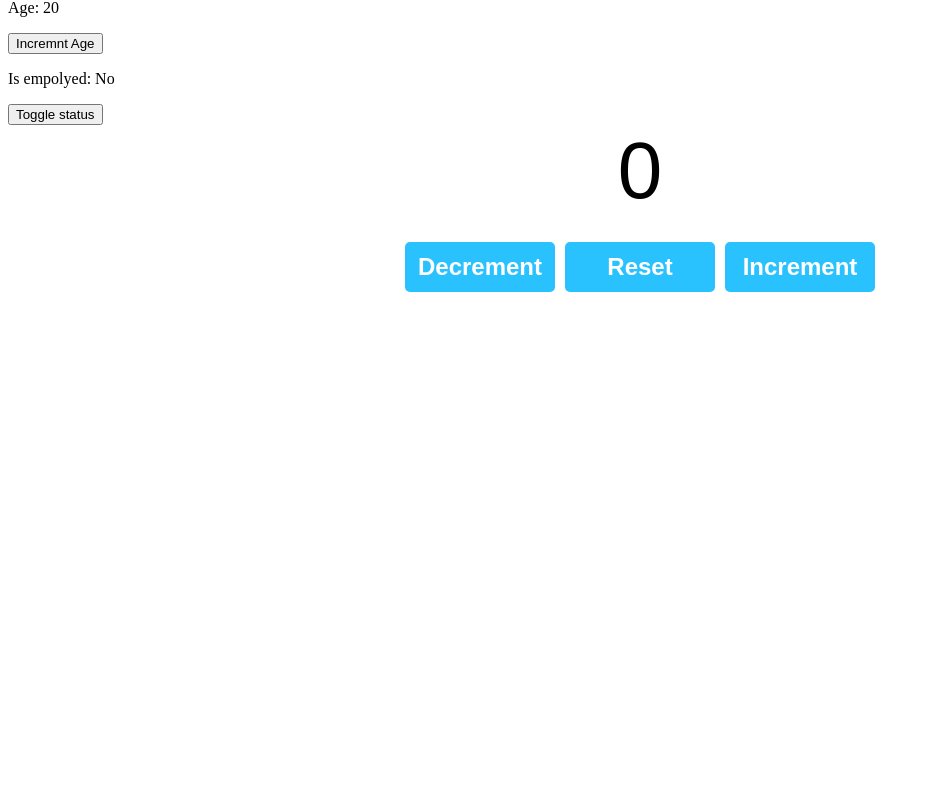
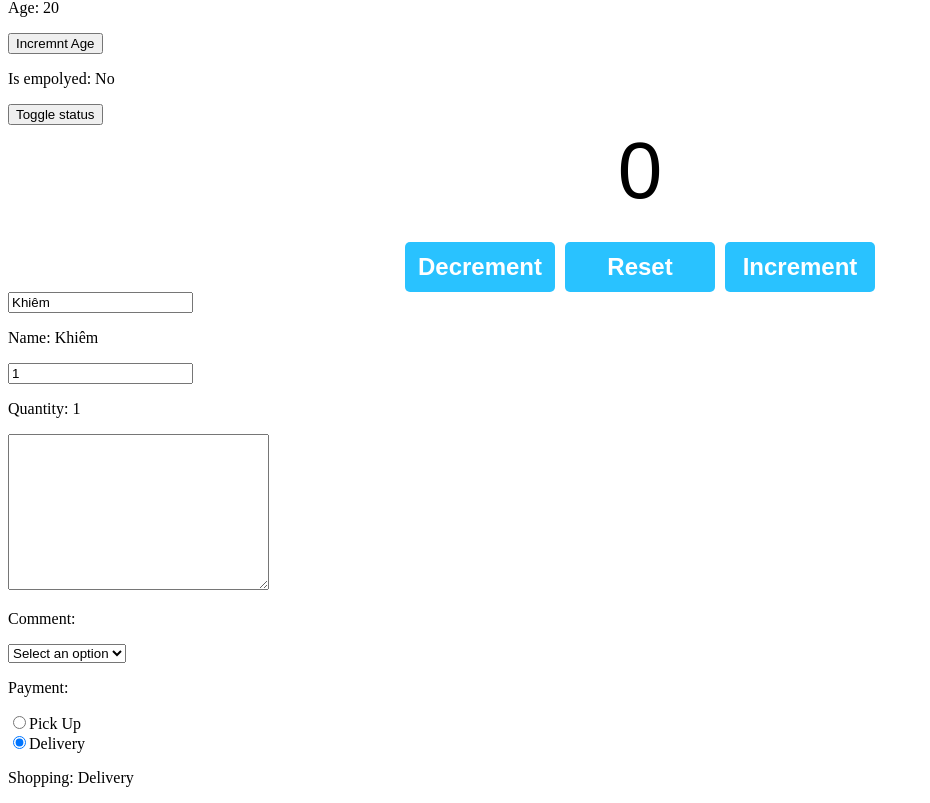
Before and after one commit to DoanKhiem/React-Full-Course, a React (Vite) app: page / in a window 1280 px wide. Shown: the part 1249-2052 px from the top of the page, without its empty margins (0-930 px from the left). Before the commit the page ends 1549 px from the top, so only its background shows below. Built offline with nearby package versions, Linux system fonts and the light colour scheme.

Commit message:
onChange event handler

```diff
--- a/src/App.jsx
+++ b/src/App.jsx
@@ -8,6 +8,7 @@ import UserGreeting from "./components/UserGreeting"
 import List from "./components/List"
 import MyComponent from "./components/MyComponent"
 import Counter from "./components/Counter"
+import Form from "./components/Form"
 function App() {
   const fruits = [
         { id: 1, name: 'grape', calogies: 52 },
@@ -46,6 +47,7 @@ function App() {
       <List items={vegetables} category="Vegetables"/>
       <MyComponent />
       <Counter />
+      <Form />
     </>
 
   )
--- /dev/null
+++ b/src/components/Form.jsx
@@ -0,0 +1,59 @@
+import React, {useState} from "react";
+
+function Form() {
+    const [name, setName] = useState('Khiêm');
+    const [quantity, setQuantity] = useState(1);
+    const [comment, setComment] = useState('');
+    const [payment, setPayment] = useState('');
+    const [shipping, setShipping] = useState('Delivery');
+
+    function handleNameChange(event) {
+        setName(event.target.value);
+    }
+    function handleQuantityChange(event) {
+        setQuantity(event.target.value)
+    }
+    function handleCommentChange(event) {
+        setComment(event.target.value)
+    }
+    function handlePaymentChange(event) {
+        setPayment(event.target.value)
+    }
+    function handleShippingChange(event) {
+        setShipping(event.target.value)
+    }
+    return (
+        <div>
+            <input type="text" value={name} onChange={handleNameChange} />
+            <p>Name: {name}</p>
+
+            <input type="number" value={quantity} onChange={handleQuantityChange} />
+            <p>Quantity: {quantity}</p>
+
+            <textarea value={comment} onChange={handleCommentChange} name="" id="" cols="30" rows="10"></textarea>
+            <p>Comment: {comment}</p>
+
+            <select value={payment} onChange={handlePaymentChange} name="" id="">
+                <option value="">Select an option</option>
+                <option value="Visa">Visa</option>
+                <option value="Mastercard">Mastercard</option>
+                <option value="Giftcard">Giftcard</option>
+            </select>
+            <p>Payment: {payment}</p>
+
+            <label>
+                <input type="radio" value="Pick Up" checked={shipping === "Pick Up"}
+                onChange={handleShippingChange}/>
+                Pick Up
+            </label>
+            <br />
+            <label>
+                <input type="radio" value="Delivery" checked={shipping === "Delivery"}
+                onChange={handleShippingChange}/>
+                Delivery
+            </label>
+            <p>Shopping: {shipping}</p>
+        </div>
+    )
+}
+export default Form;
```
